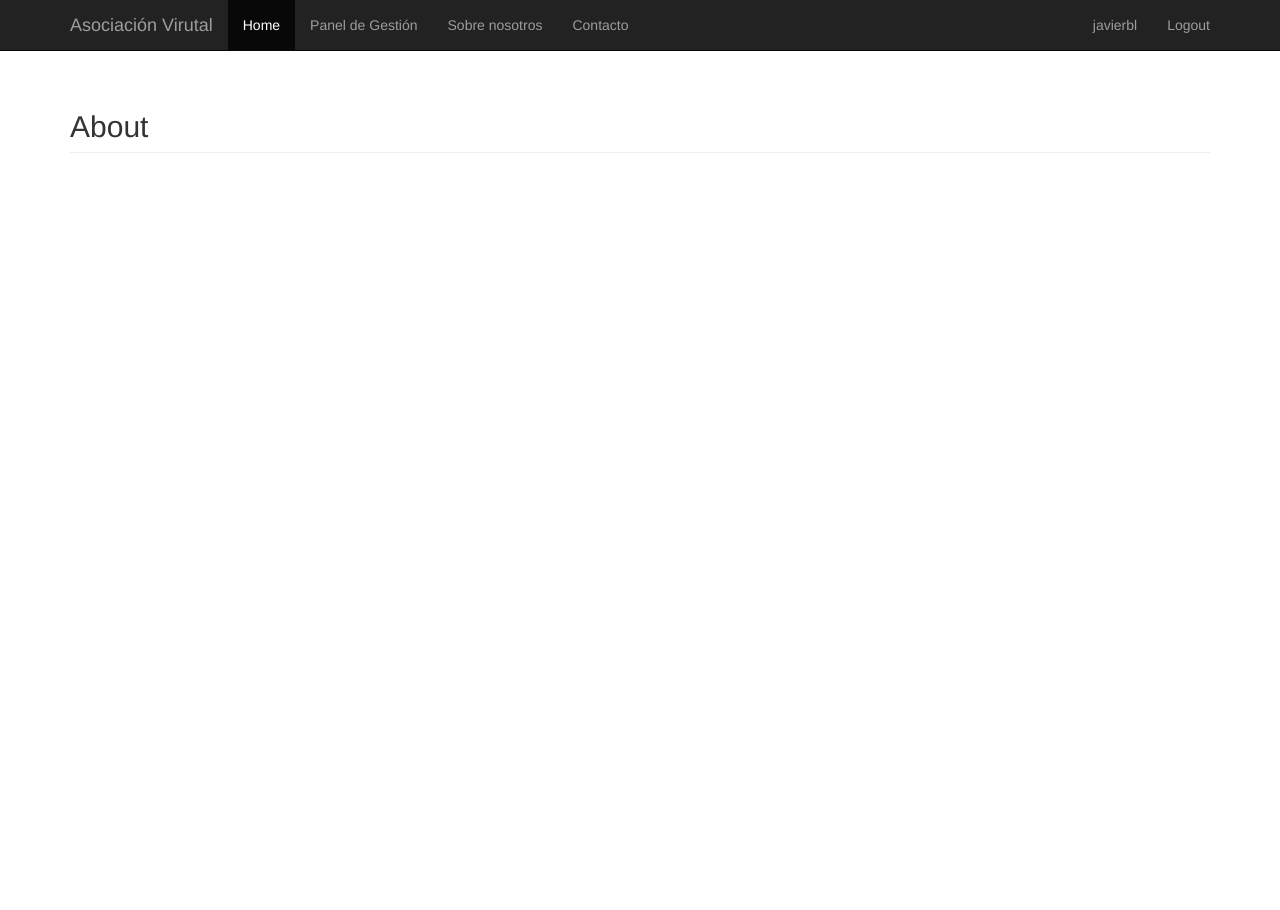
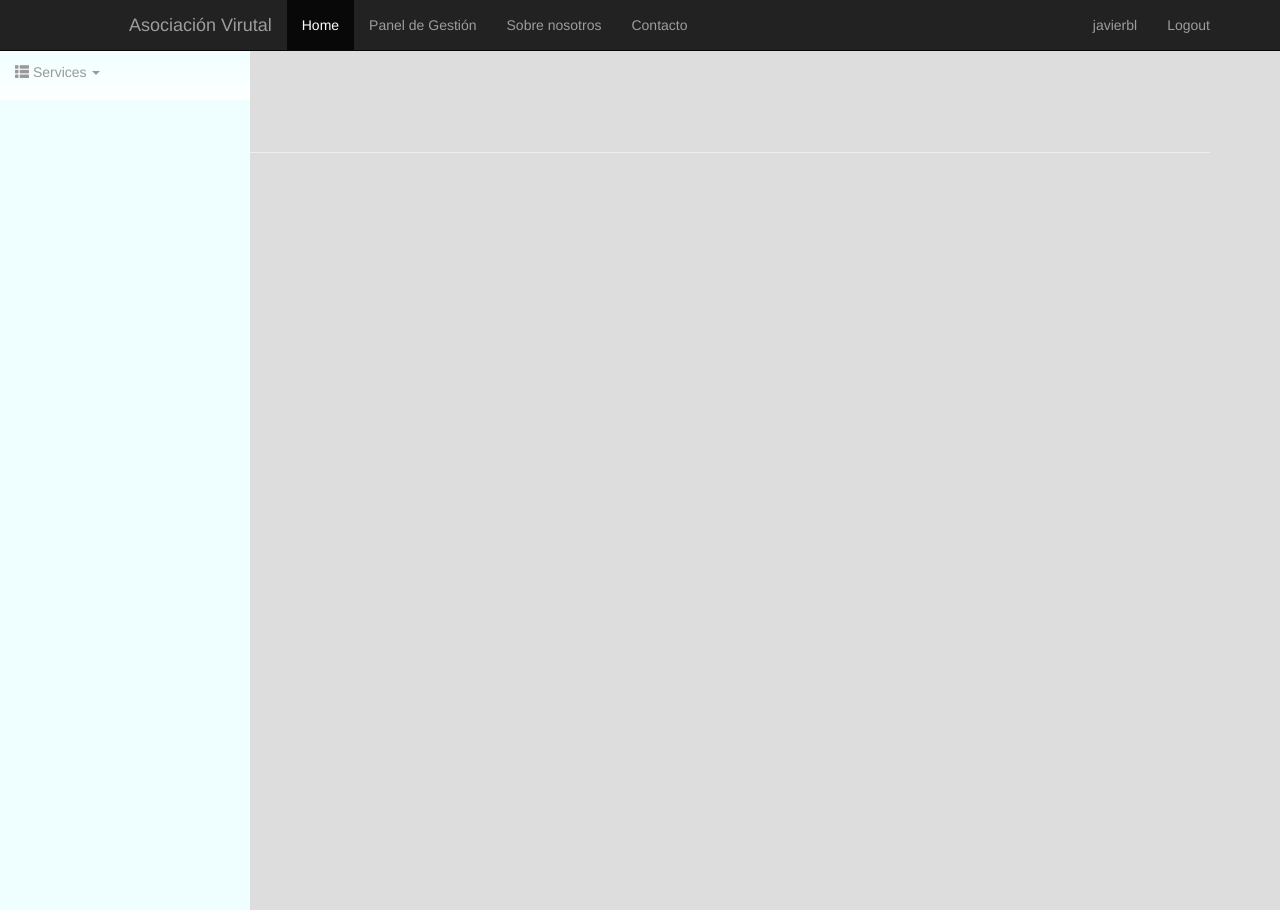
Before and after one commit to jbarcalalorenzo/AVirtual, a Django app: page /AsociacionVirtual/about/ in a window 1280 px wide. Run offline with Django 3.2, Linux system fonts and the light colour scheme; a user stored in the database is signed in; some libraries are stand-ins or nearby versions.

Commit message:
fix and sidebar menu added

```diff
--- a/AsociacionVirtual/views.py
+++ b/AsociacionVirtual/views.py
@@ -32,7 +32,7 @@
 class ContactView(generic.FormView):
 
     template_name = 'Asociacion/contact.html'
-    success_url = reverse_lazy('home')
+    success_url = reverse_lazy('contact')
 
     def dispatch(self, request, *args, **kwargs):
         if request.user.is_authenticated():
--- a/static/css/main.css
+++ b/static/css/main.css
@@ -1,3 +1,234 @@
 body {
-    margin: 70px 0 20px 0;
+    overflow-x: hidden;
+    background-color: #dddddd;
+    margin: 70px 0 20px 0
 }
+
+.slidebar-form {
+    padding: 7px 15px 13px 15px;
+}
+
+.slidebar-nav {
+    left: 250px;
+    list-style: none;
+    height: 100%;
+    margin: 0;
+    margin-left: -250px;
+    overflow-y: auto;
+    padding: 0;
+    position: fixed;
+    top: 50px;
+    width: 0;
+    z-index: 1000;
+    -webkit-transition: all 0.5s ease;
+    -moz-transition: all 0.5s ease;
+    -o-transition: all 0.5s ease;
+    transition: all 0.5s ease;
+}
+
+#wrapper.toggled .slidebar-nav {
+    width: 250px;
+}
+
+.slidebar-nav .navbar-collapse {
+    padding: 0;
+    max-height: none;
+}
+
+.slidebar-nav ul {
+    float: none;
+    width: 100%;
+}
+
+.slidebar-nav ul:not {
+    display: block;
+}
+
+.slidebar-nav li {
+    float: none;
+    display: block;
+}
+
+.slidebar-nav li a {
+    padding-top: 12px;
+    padding-bottom: 12px;
+}
+
+.slidebar-nav .open .dropdown-menu {
+    position: static;
+    float: none;
+    width: auto;
+    margin: 0;
+    padding: 5px 0;
+    background-color: transparent;
+    border: 0;
+    -webkit-box-shadow: none;
+    box-shadow: none;
+}
+
+.slidebar-nav .open .dropdown-menu > li > a {
+    padding: 5px 15px 5px 25px;
+}
+
+.slidebar-nav .navbar-brand {
+    width: 100%;
+}
+
+.slidebar-nav .open > a > b.caret {
+    border-top: none;
+    border-bottom: 4px solid;
+}
+
+.slidebar-nav .navbar-nav {
+    margin: 0;
+}
+
+#wrapper {
+    padding-left: 0;
+    -webkit-transition: all 0.5s ease;
+    -moz-transition: all 0.5s ease;
+    -o-transition: all 0.5s ease;
+    transition: all 0.5s ease;
+}
+
+#wrapper.toggled {
+    padding-left: 250px;
+}
+
+#page-wrapper6 {
+    width: 100%;
+    position: absolute;
+    padding: 15px;
+    top: 50px;
+}
+
+#wrapper.toggled #page-wrapper6 {
+    position: absolute;
+    margin-right: -250px;
+}
+
+@media (min-width: 768px) {
+    #wrapper {
+        padding-left: 250px;
+    }
+
+    #wrapper.toggled {
+        padding-left: 0;
+    }
+
+    #page-wrapper6 {
+        padding: 20px;
+        position: relative;
+    }
+
+    #wrapper.toggled #page-wrapper6 {
+        position: relative;
+        margin-right: 0;
+    }
+
+    .slidebar-nav {
+        width: 250px;;
+    }
+
+    #wrapper.toggled .slidebar-nav {
+        width: 0;
+    }
+}
+
+.slidebar-toggle {
+    position: relative;
+    float: left;
+    padding: 9px 10px;
+    margin-top: 8px;
+    margin-left: 15px;
+    margin-bottom: 8px;
+    background-color: transparent;
+    background-image: none;
+    border: 1px solid transparent;
+    border-radius: 4px;
+}
+
+.slidebar-toggle:focus {
+    outline: 0;
+}
+
+.slidebar-toggle .icon-bar {
+    display: block;
+    width: 22px;
+    height: 2px;
+    border-radius: 1px;
+}
+
+.slidebar-toggle .icon-bar + .icon-bar {
+    margin-top: 4px;
+}
+
+.navbar-default .slidebar-toggle {
+    border-color: #ddd;
+}
+
+.navbar-default .slidebar-toggle:hover,
+.navbar-default .slidebar-toggle:focus {
+    background-color: #ddd;
+}
+
+.navbar-default .slidebar-toggle .icon-bar {
+    background-color: #888;
+}
+
+/*
+ * White navbar style
+ */
+
+#navbar-white.navbar-default { /* #efffff - #ffffff */
+    font-size: 14px;
+    background-color: rgba(255, 255, 255, 1);
+    background: -webkit-linear-gradient(top, rgba(239, 255, 255, 1) 0%, rgba(255, 255, 255, 1) 100%);
+    background: linear-gradient(to bottom, rgba(239, 255, 255, 1) 0%, rgba(255, 255, 255, 1) 100%);
+    border: 0px;
+    border-radius: 0;
+}
+
+#navbar-white.navbar-default .navbar-nav > li > a:hover,
+#navbar-white.navbar-default .navbar-nav > li > a:focus,
+#navbar-white.navbar-default .navbar-nav > li > ul > li > a:hover,
+#navbar-white.navbar-default .navbar-nav > li > ul > li > a:focus,
+#navbar-white.navbar-default .navbar-nav > .active > a,
+#navbar-white.navbar-default .navbar-nav > .active > a:hover,
+#navbar-white.navbar-default .navbar-nav > .active > a:focus {
+    color: rgba(51, 51, 51, 1);
+    background-color: rgba(255, 255, 255, 1);
+    background: -webkit-linear-gradient(top, rgba(255, 255, 255, 1) 0%, rgba(255, 255, 255, 1) 100%);
+    background: linear-gradient(to bottom, rgba(255, 255, 255, 1) 0%, rgba(255, 255, 255, 1) 100%);
+}
+
+#sidebar-white, #column-white, #dashboard-white, #slidebar-white {
+    background-color: #efffff;
+}
+
+#navbar-white.navbar-default .navbar-toggle,
+#navbar-white.navbar-default .slidebar-toggle {
+    border-color: #ccffff;
+}
+
+#navbar-white.navbar-default .navbar-toggle:hover,
+#navbar-white.navbar-default .navbar-toggle:focus,
+#navbar-white.navbar-default .slidebar-toggle:hover,
+#navbar-white.navbar-default .slidebar-toggle:focus {
+    background-color: #ccffff;
+}
+
+#navbar-white.navbar-default .navbar-nav > li > a,
+#navbar-white.navbar-default .navbar-nav > li > ul > li > a,
+#navbar-white.navbar-default .navbar-brand {
+    color: #999999;
+}
+
+#navbar-white.navbar-default .navbar-toggle .icon-bar,
+#navbar-white.navbar-default .navbar-toggle:hover .icon-bar,
+#navbar-white.navbar-default .navbar-toggle:focus .icon-bar,
+#navbar-white.navbar-default .slidebar-toggle .icon-bar,
+#navbar-white.navbar-default .slidebar-toggle:hover .icon-bar,
+#navbar-white.navbar-default .slidebar-toggle:focus .icon-bar {
+    background-color: #cccccc;
+}
--- /dev/null
+++ b/static/js/main.js
@@ -0,0 +1,4 @@
+/**
+ * Created by javierbl on 26/04/2016.
+ */
+$("#menu-toggle").click(function(e){e.preventDefault();$("#wrapper").toggleClass("toggled");});
--- /dev/null
+++ b/templates/Asociacion/_sidebar.html
@@ -0,0 +1,17 @@
+    <div id="slidebar-white" class="slidebar-nav">
+        <nav id="navbar-white" class="navbar navbar-default" role="navigation">
+            <ul class="nav navbar-nav">
+                <li class="dropdown">
+                    <a href="#" class="dropdown-toggle" data-toggle="dropdown"><i
+                            class="glyphicon glyphicon-th-list"></i> Services <b class="caret"></b></a>
+                    <ul class="dropdown-menu">
+                        <li><a href="/">Carwashes</a></li>
+                        <li><a href="/">Lapdances</a></li>
+                        <li><a href="/">Musicals</a></li>
+                        <li><a href="/">Tutorials</a></li>
+                        <li><a href="/">Catering</a></li>
+                    </ul>
+                </li>
+            </ul>
+        </nav><!--/.navbar -->
+    </div><!--/.sidebar-nav -->
--- a/templates/base.html
+++ b/templates/base.html
@@ -16,7 +16,16 @@
 <nav class="navbar navbar-inverse navbar-fixed-top">
     <div class="container">
         <div class="navbar-header">
-          <button type="button" class="navbar-toggle collapsed" data-toggle="collapse" data-target="#navbar" aria-expanded="false" aria-controls="navbar">
+            {% if user.is_authenticated %}
+            <button href="#menu-toggle" class="slidebar-toggle" id="menu-toggle">
+                <span class="sr-only">Toggle sidebar</span>
+                <span class="icon-bar"></span>
+                <span class="icon-bar"></span>
+                <span class="icon-bar"></span>
+            </button>
+            {% endif %}
+            <button type="button" class="navbar-toggle collapsed" data-toggle="collapse" data-target="#navbar"
+                    aria-expanded="false" aria-controls="navbar">
                 <span class="sr-only">Toggle navigation</span>
                 <span class="icon-bar"></span>
                 <span class="icon-bar"></span>
@@ -48,13 +57,21 @@
         </div><!--/.nav-collapse -->
     </div>
 </nav>
+<div id="wrapper">
+{% if user.is_authenticated %}
+    {% include "Asociacion/_sidebar.html" %}
+{% endif %}
+</div>
+
 <div class="container">
     {% include "_messages.html" %}
     {% block content %}{% endblock content %}
 </div><!-- /.container -->
-
-    <script src="{% static 'jquery/jquery.js' %}"></script>
-    <script src="{% static 'bootstrap/js/bootstrap.js' %}"></script>
+</div>
+<script src="{% static 'jquery/jquery-1.12.2.min.js' %}"></script>
+<script src="{% static 'bootstrap/js/bootstrap.min.js' %}"></script>
+{% if user.is_authenticated %}
 <script src="{% static 'js/main.js' %}"></script>
+{% endif %}
 </body>
 </html>
```
Also changed, not shown: db.sqlite3. Lines whose indentation alone changed are shown as unchanged.
